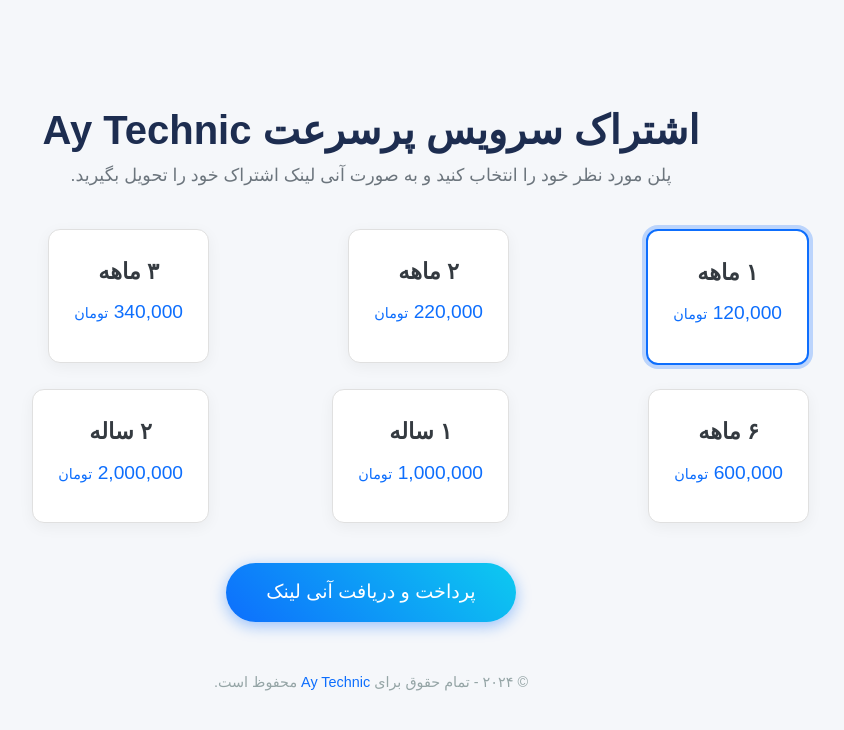
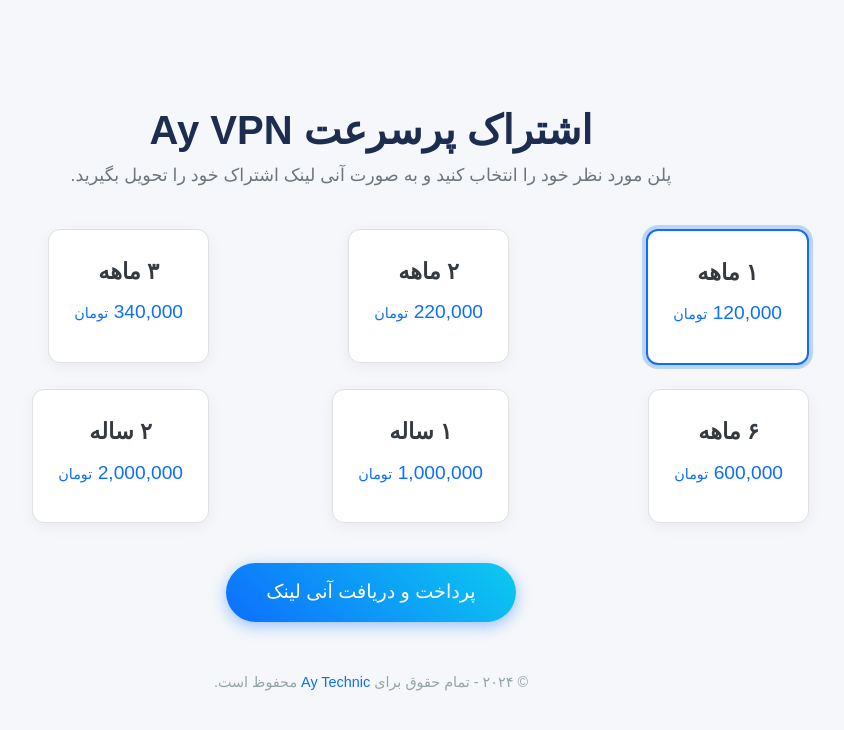
Before and after one commit to AyTechnic/AyVPN-Site, a website: page index.html in a window 1280 px wide. Shown: the whole page, without its empty margins (269-1113 px from the left). Drawn offline with nearby package versions, Linux system fonts and the light colour scheme; a web font is replaced by a local one.

```diff
--- a/index.html
+++ b/index.html
@@ -3,7 +3,7 @@
 <head>
     <meta charset="UTF-8">
     <meta name="viewport" content="width=device-width, initial-scale=1.0">
-    <title>خرید اشتراک پرسرعت</title>
+    <title>خرید اشتراک پرسرعت - Ay VPN</title>
     <link href="https://cdn.jsdelivr.net/npm/bootstrap@5.3.3/dist/css/bootstrap.min.css" rel="stylesheet">
     <style>
         @font-face {
@@ -128,7 +128,7 @@
     <div class="main-container">
         <div class="container">
             <div class="header-section">
-                <h1>اشتراک سرویس پرسرعت Ay Technic</h1>
+                <h1>اشتراک پرسرعت Ay VPN</h1>
                 <p>پلن مورد نظر خود را انتخاب کنید و به صورت آنی لینک اشتراک خود را تحویل بگیرید.</p>
             </div>
 
```
